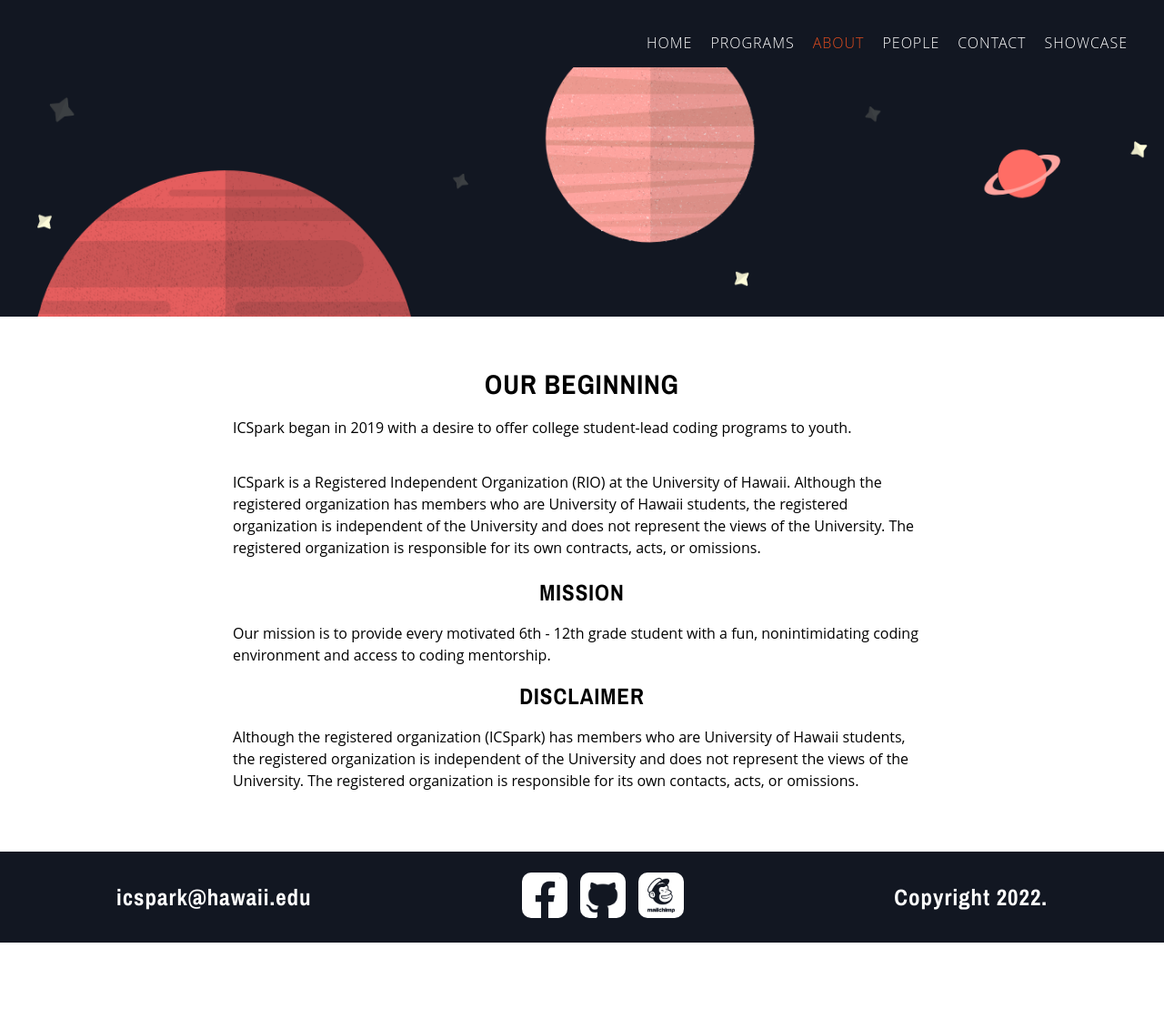
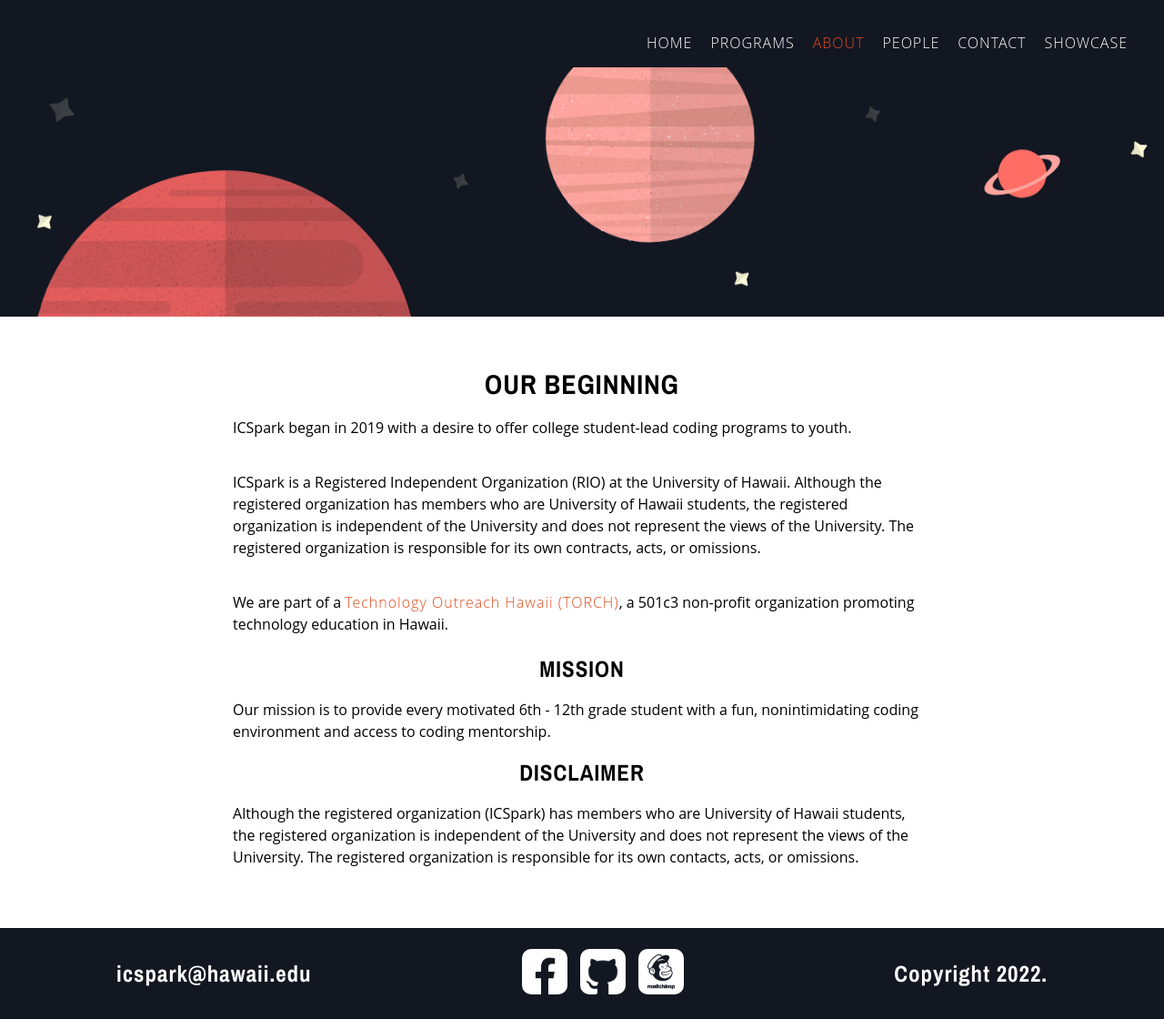
Before and after one commit to ICSpark/website, a Jekyll site: the page built from about.html, in a window 1280 px wide. Shown: the whole page at 91% size. Built offline with Jekyll 4.4.1, drawn with Linux system fonts in a browser that asks for light colours; some web fonts are replaced; before the commit the page ends 1036 px from its top, so only the background shows below that.

Commit message:
Update ICSpark w/ TORCH info

```diff
--- a/_sass/5-templates/_about.scss
+++ b/_sass/5-templates/_about.scss
@@ -15,4 +15,11 @@
         }
       }
     }
+
+    a {
+      color: $yellow;
+      &:hover {
+        color: $yellow;
+      }
+    }
   }
--- a/about.html
+++ b/about.html
@@ -12,6 +12,7 @@ title: About
       <h4>OUR BEGINNING</h4>
       <p>ICSpark began in 2019 with a desire to offer college student-lead coding programs to youth.</p>
       <p>ICSpark is a Registered Independent Organization (RIO) at the University of Hawaii. Although the registered organization has members who are University of Hawaii students, the registered organization is independent of the University and does not represent the views of the University. The registered organization is responsible for its own contracts, acts, or omissions.</p>
+      <p>We are part of a <a target="_blank" href="https://hitorch.org/">Technology Outreach Hawaii (TORCH)</a>, a 501c3 non-profit organization promoting technology education in Hawaii.</p>
     </div>
     <div id="about-content">
       <div id="about">
--- a/programs.html
+++ b/programs.html
@@ -48,13 +48,12 @@ title: Programs
           <div class="program-info-logistics">
             <h4>Try a Workshop and Meet Our Mentors Before Signing Up! </h4>
             <img src="assets/images/programs/2022workshop.jpg" alt="">
-            <p>Students can sign up for an Intro to Web Development workshop on December 19, 21, or 23 from 9:30 am - 11:30 am at the Entrepreneur Sandbox at Kakaako to get a taste of what the ICSpark program will be like before signing up for the course. SIgn up for 1 workshop, as each workshop will feature the same content. Limited seats are available. Registration for this is currently OPEN and will close on December 10, 2022. <b>Students are asked to bring their own laptops to this event.</b> </p>
+            <p>Students can sign up for an Intro to Web Development workshop on December 19, 21, or 23 from 9:30 am - 11:30 am at the Entrepreneur Sandbox at Kakaako to get a taste of what the ICSpark program will be like before signing up for the course. SIgn up for 1 workshop, as each workshop will feature the same content. Limited seats are available. Registration for this is currently OPEN. <b>Students are asked to bring their own laptops to this event.</b> </p>
             <div class="post-center">
               <h5>Intro to Web Development Workshops </h5>
               <p>Entrepreneur Sandbox at Kakaako </p>
               <p>December 19, 21, or 23  </p>
               <p>9:30 am - 11:30 am  </p>
-              <p>Deadline to Register December 10, 2022  </p>
               <a href="https://bit.ly/icsparkw" target="_blank" class="post-link"><button class="post-button">REGISTER HERE</button></a>
             </div>
           </div>
```
Also changed, not shown: 5 other files.
